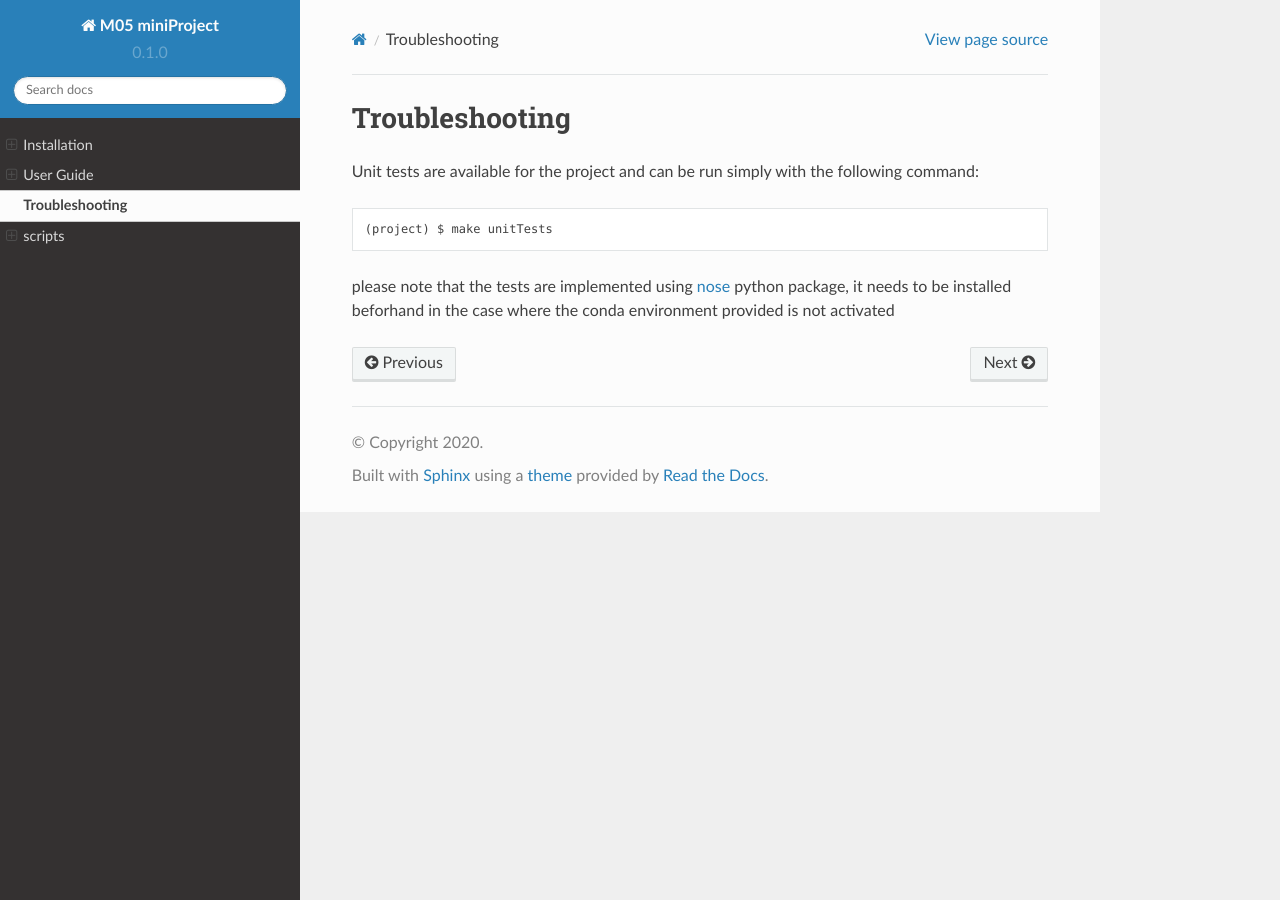
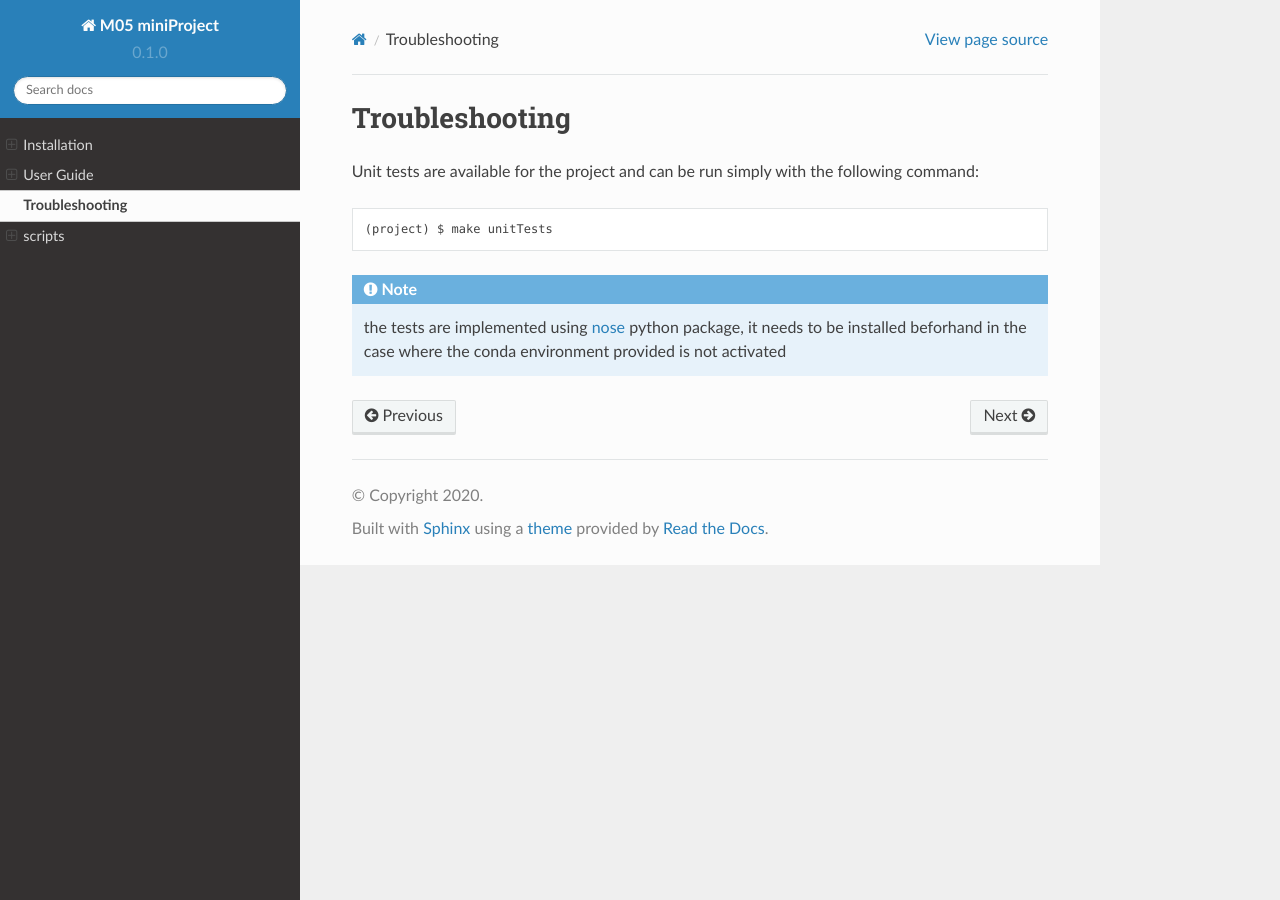
Before and after one commit to sdevenes/M05_MiniProject, a Sphinx documentation site: the page built from docs/source/troubleshooting.rst, in a window 1280 px wide. Built offline with Sphinx 7.4.7 and the Read the Docs theme 2.0.0, drawn with Linux system fonts in a browser that asks for light colours.

Commit message:
Add rst note in troubelshooting.rst

```diff
--- a/docs/source/troubleshooting.rst
+++ b/docs/source/troubleshooting.rst
@@ -7,5 +7,6 @@ Unit tests are available for the project and can be run simply with the followin
 
    (project) $ make unitTests
 
-please note that the tests are implemented using `nose <https://pypi.org/project/nose/>`_ python package, it needs to be installed beforhand
-in the case where the conda environment provided is not activated
+.. note::
+   the tests are implemented using `nose <https://pypi.org/project/nose/>`_ python package, it needs to be installed beforhand
+   in the case where the conda environment provided is not activated
```
